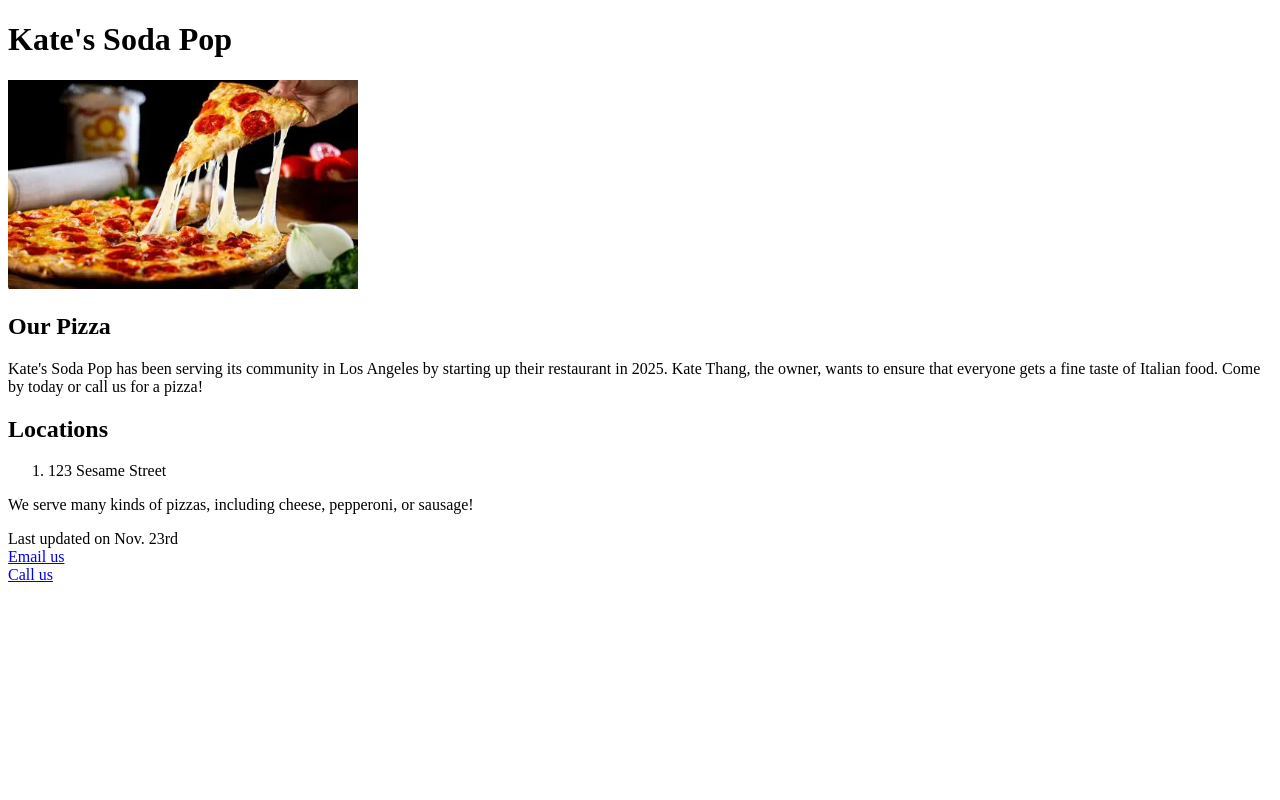
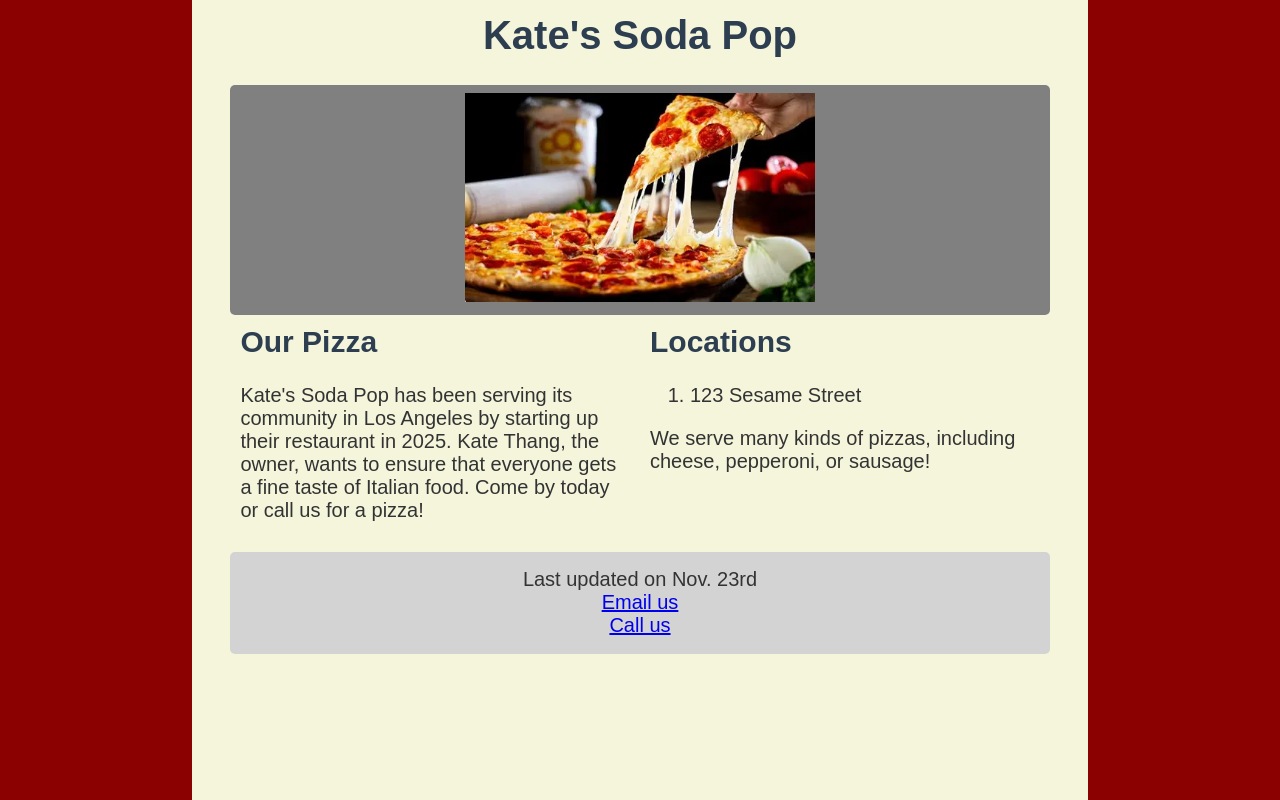
Before and after one commit to James-Thang/KateSodaPop, a plain HTML site: page index.html in a window 1280 px wide. Drawn offline with Linux system fonts and the light colour scheme.

Commit message:
Update index.html

```diff
--- a/index.html
+++ b/index.html
@@ -12,7 +12,7 @@
     <meta charset="utf-8">
     <meta name="keywords" content="pizza, Italy, Kate's Soda Pop">
     <title>Kate's Soda Pop</title>
-    <link rel="stylesheet" href="pizza.css">
+    <link rel="stylesheet" href="main.css">
 </head>
 
 <body>
```
